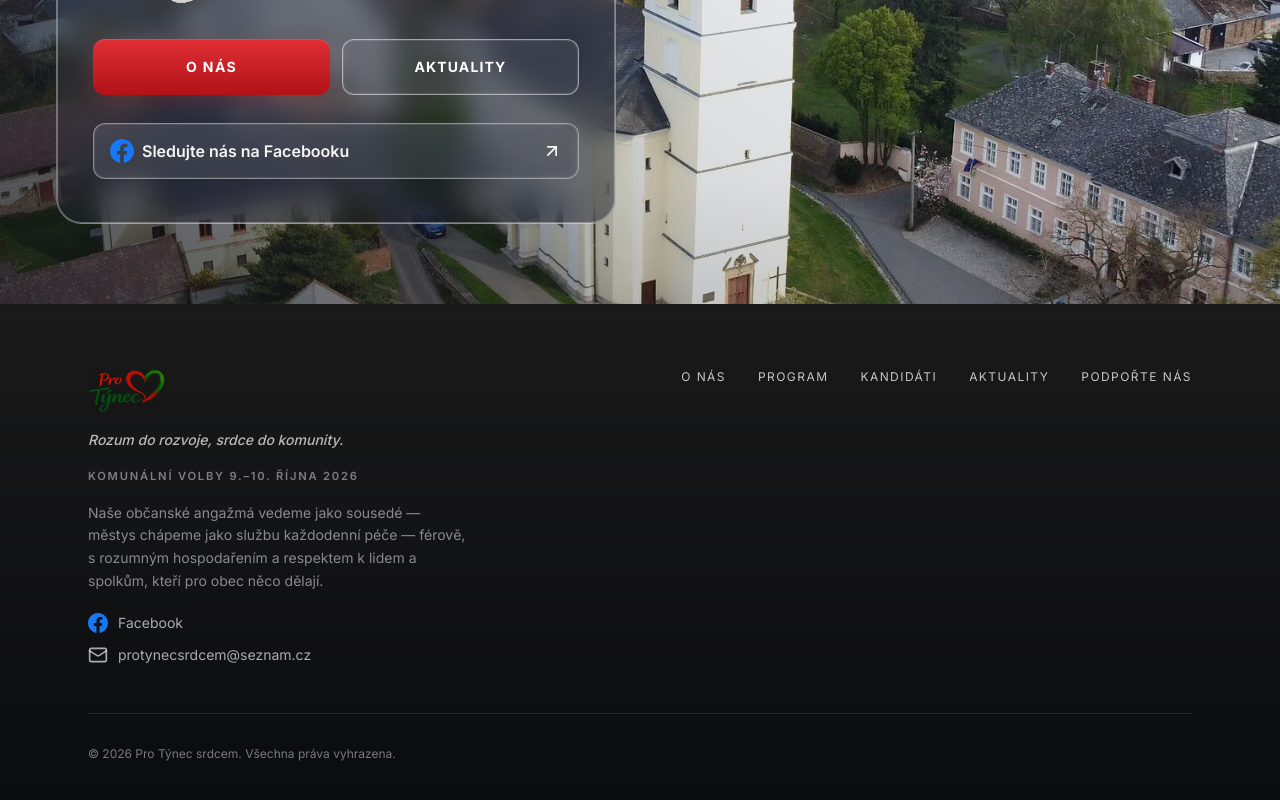
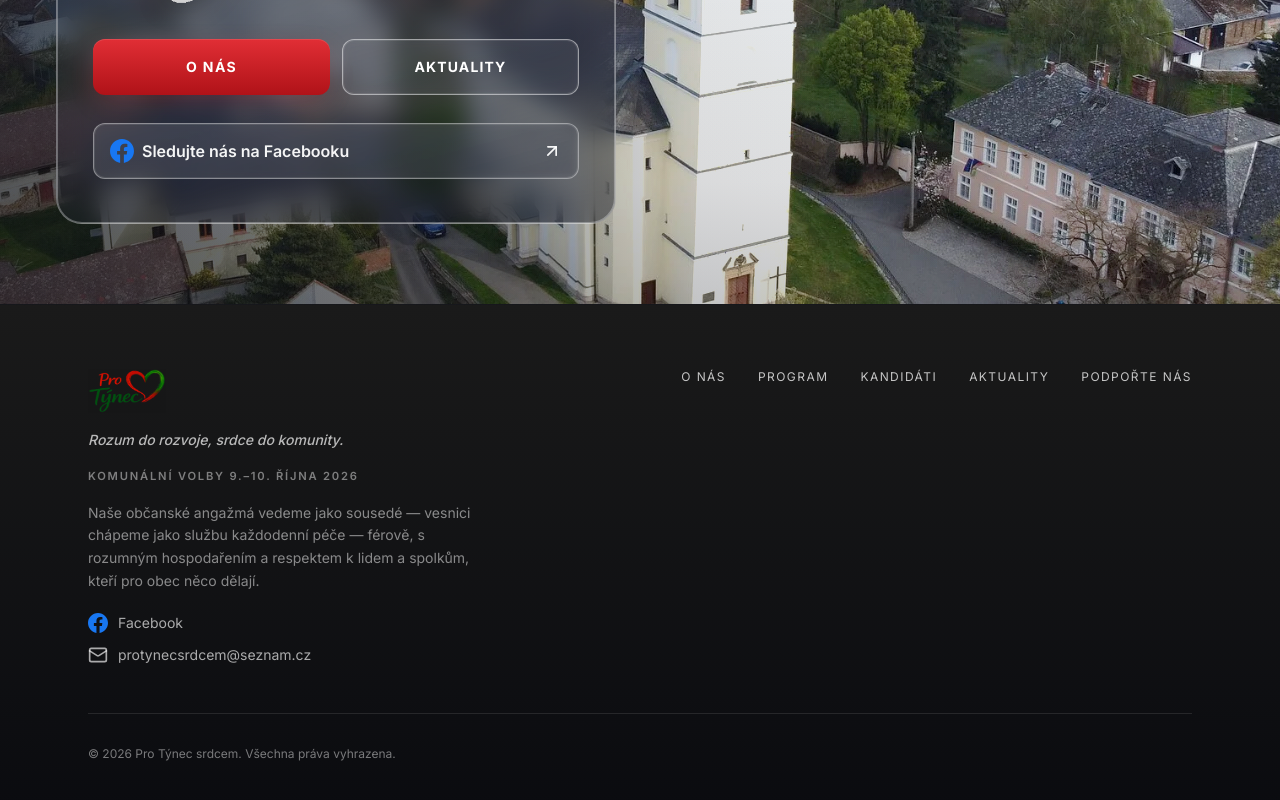
Before and after one commit to matouspetrzela-pixel/tynec-web, a Next.js app: page / in a window 1280 px wide. Shown: the part 533-1333 px from the top of the page. Built offline with nearby package versions, Linux system fonts and the light colour scheme; no server answers.

Commit message:
V patičce nahradit „městys“ slovem „vesnici“.
Co-authored-by: Cursor <cursoragent@cursor.com>

```diff
--- a/components/Footer.tsx
+++ b/components/Footer.tsx
@@ -45,7 +45,7 @@ export const Footer: React.FC = () => {
             </p>
 
             <p className="max-w-sm text-center text-sm leading-relaxed text-white/50 md:text-left">
-              Naše občanské angažmá vedeme jako sousedé — městys chápeme jako službu každodenní
+              Naše občanské angažmá vedeme jako sousedé — vesnici chápeme jako službu každodenní
               péče — férově, s rozumným hospodařením a respektem k lidem a spolkům, kteří pro obec něco dělají.
             </p>
 
```
